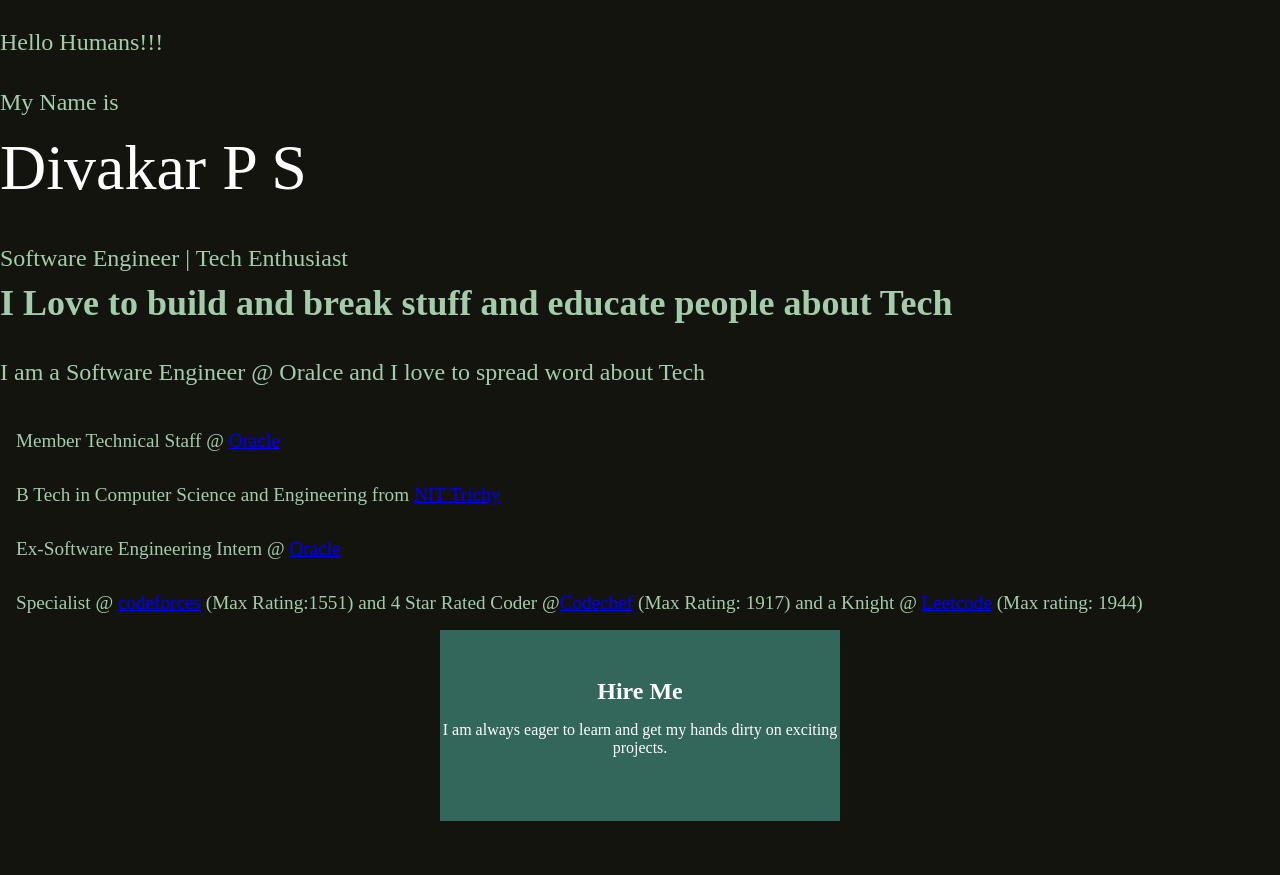
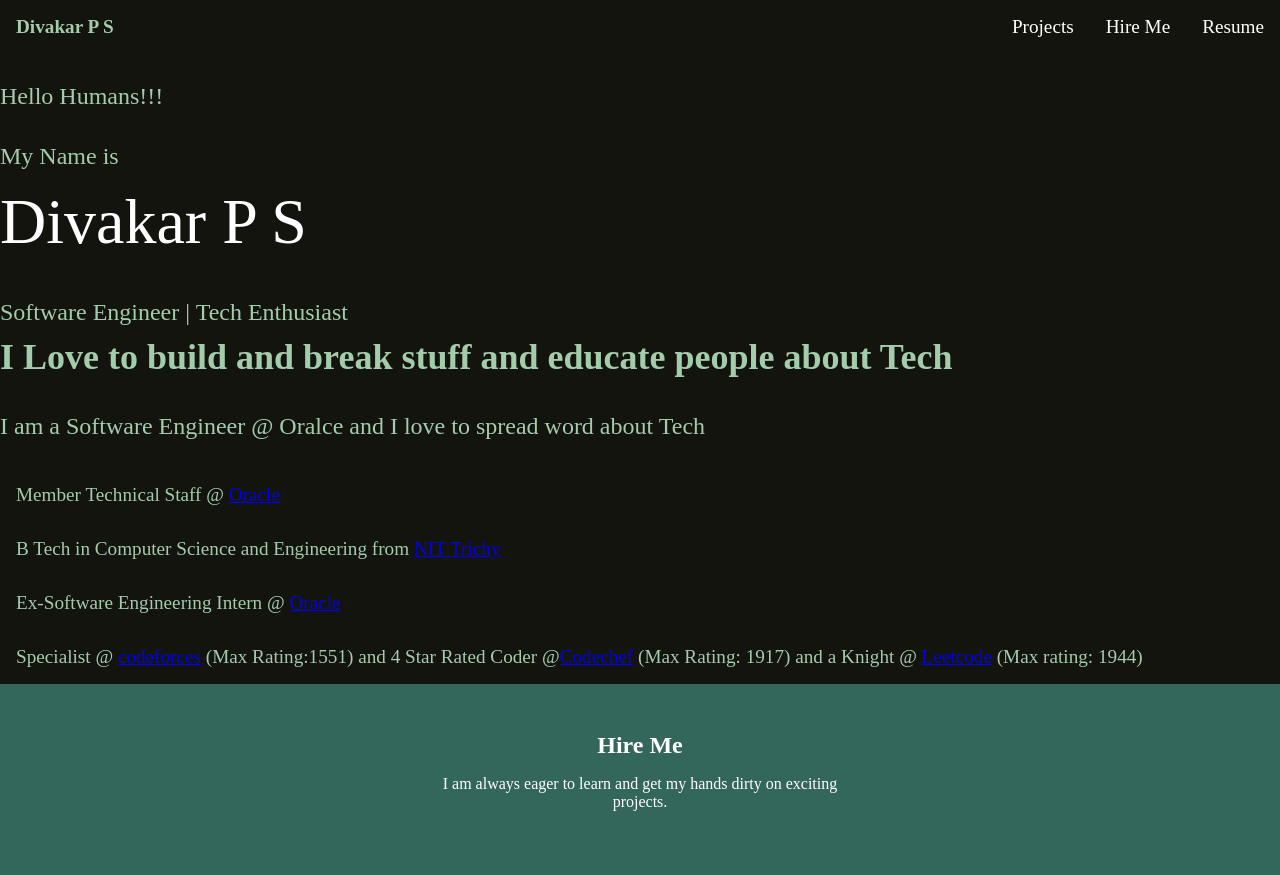
Before and after one commit to DivakarPS/frontend, a plain HTML site: page portfolio/index.html in a window 1280 px wide. Before the commit the page ends 821 px from the top, so only its background shows below. Drawn offline with Linux system fonts and the light colour scheme.

Commit message:
Added navbar

```diff
--- a/portfolio/index.html
+++ b/portfolio/index.html
@@ -7,6 +7,22 @@
     <link rel="stylesheet" href="style.css">
 </head>
 <body>
+    <nav>
+        <ul>
+            <li>
+                <h1>Divakar P S</h1>
+            </li>
+            <li>
+                <a href="">Projects</a>
+            </li>
+            <li>
+                <a href="">Hire Me</a>
+            </li>
+            <li>
+                <a href="">Resume</a>
+            </li>
+        </ul>
+    </nav>
     <section id="intro">
         <p>Hello Humans!!!</p>
         <p>My Name is <span>Divakar P S</span></p>
@@ -27,9 +43,12 @@
             <li>Specialist @ <a href="https://codeforces.com/profile/divakar_p_s">codeforces</a> (Max Rating:1551) and 4 Star Rated Coder @<a href="https://www.codechef.com/users/divakar_p_s">Codechef</a> (Max Rating: 1917) and a Knight @ <a href="https://leetcode.com/divakar_p_s/">Leetcode</a> (Max rating: 1944)</li>
         </ul>
     </section>
-    <section id="hire">
-        <h2>Hire Me</h2>
-        <p>I am always eager to learn and get my hands dirty on exciting projects.</p>
-    </section>
+    <div class="hire-breeze">
+        <section id="hire">
+            <h2>Hire Me</h2>
+            <p>I am always eager to learn and get my hands dirty on exciting projects.</p>
+        </section>
+    </div>
+
 </body>
 </html>
--- a/portfolio/style.css
+++ b/portfolio/style.css
@@ -54,3 +54,37 @@ p span{
     margin: 0 auto;
     padding: 3rem 0;
 }
+
+.hire-breeze{
+    background-color: var(--breeze);
+}
+
+nav {
+    font-size: 80%;
+    padding: 1rem;
+}
+
+nav ul{
+    list-style-type: none;
+    padding: 0;
+    margin: 0;
+    display: flex;
+    justify-content: center;
+    align-items: center;
+    gap: 2rem
+}
+
+nav a{
+    color: white;
+    font-size: 1.2rem;
+    text-decoration: none;
+}
+nav a:hover{
+    color: var(--breeze);
+    text-decoration: underline;
+    font-size: 1.2rem;
+}
+
+nav li:first-child{
+    flex-grow: 1;
+}
```
